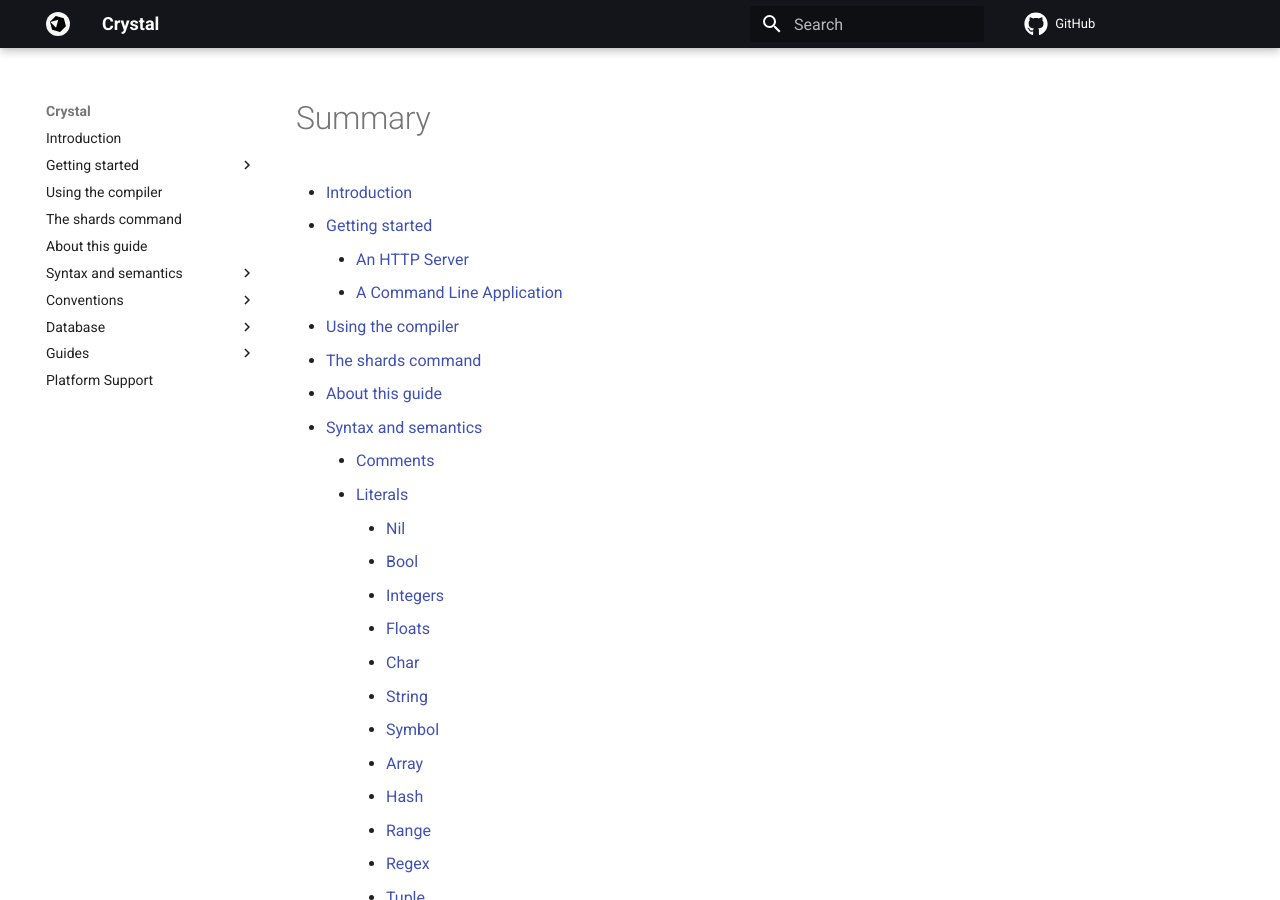
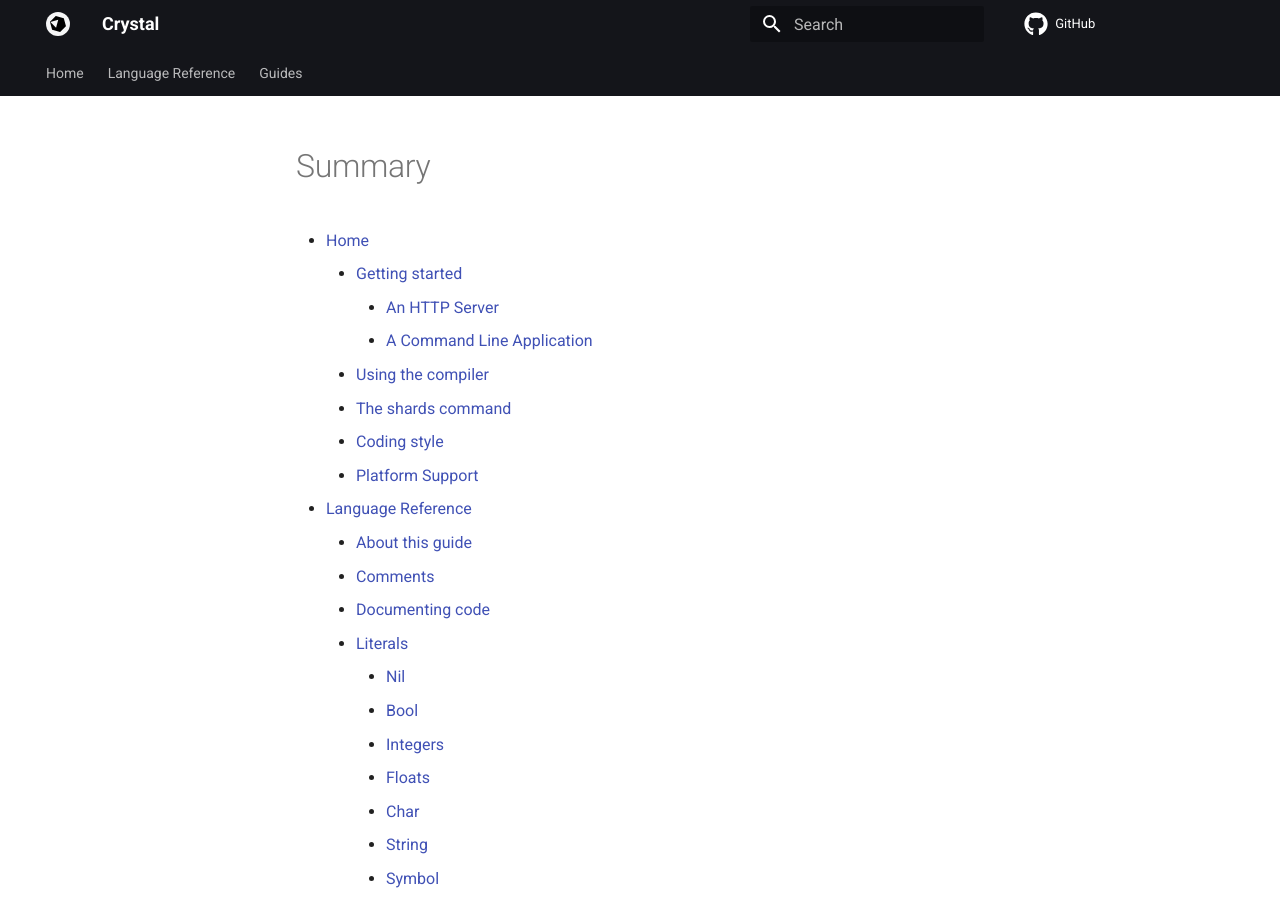
Before and after one commit to crystal-lang/crystal-book, an MkDocs documentation site: the page built from docs/SUMMARY.md, in a window 1280 px wide and 900 px high. Built offline with MkDocs 1.6.1 and Material for MkDocs 9.7.7, drawn with Linux system fonts in a browser that asks for light colours; comment, search, counter and statistics services are not loaded; some of the changed text lies outside the part shown.

Commit message:
Reorganize navigation menu with nav tabs

````diff
--- a/docs/SUMMARY.md
+++ b/docs/SUMMARY.md
@@ -1,14 +1,17 @@
 # Summary
 
-* [Introduction](README.md)
-* [Getting started](getting_started/README.md)
-    * [An HTTP Server](getting_started/http_server.md)
-    * [A Command Line Application](getting_started/cli.md)
-* [Using the compiler](using_the_compiler/README.md)
-* [The shards command](the_shards_command/README.md)
-* [About this guide](overview/README.md)
-* [Syntax and semantics](syntax_and_semantics/README.md)
+* [Home](README.md)
+    * [Getting started](getting_started/README.md)
+        * [An HTTP Server](getting_started/http_server.md)
+        * [A Command Line Application](getting_started/cli.md)
+    * [Using the compiler](using_the_compiler/README.md)
+    * [The shards command](the_shards_command/README.md)
+    * [Coding style](conventions/coding_style.md)
+    * [Platform Support](platform_support.md)
+* [Language Reference](syntax_and_semantics/README.md)
+    * [About this guide](overview/README.md)
     * [Comments](syntax_and_semantics/comments.md)
+    * [Documenting code](syntax_and_semantics/documenting_code.md)
     * [Literals](syntax_and_semantics/literals/README.md)
         * [Nil](syntax_and_semantics/literals/nil.md)
         * [Bool](syntax_and_semantics/literals/bool.md)
@@ -116,13 +119,6 @@
         * [alias](syntax_and_semantics/c_bindings/alias.md)
         * [Callbacks](syntax_and_semantics/c_bindings/callbacks.md)
     * [Unsafe code](syntax_and_semantics/unsafe.md)
-* [Conventions](conventions/README.md)
-    * [Coding style](conventions/coding_style.md)
-    * [Documenting code](conventions/documenting_code.md)
-* [Database](database/README.md)
-    * [Connection](database/connection.md)
-    * [Connection pool](database/connection_pool.md)
-    * [Transactions](database/transactions.md)
 * [Guides](guides/README.md)
     * [Performance](guides/performance.md)
     * [Concurrency](guides/concurrency.md)
--- a/docs/guides/writing_shards.md
+++ b/docs/guides/writing_shards.md
@@ -84,7 +84,7 @@
 #### Documentation
 
 - Document your code with comments. All of it. Even the private methods.
-- Crystal has [a built-in documentation generator](../conventions/documenting_code.md). Use it!
+- Crystal has [a built-in documentation generator](../syntax_and_semantics/documenting_code.md). Use it!
 
 Run `crystal docs` to convert your code and comments into interlinking API documentation. Open the files in the `/docs/` directory with a web browser to see how your documentation is looking along the way.
 
@@ -116,7 +116,7 @@
 #### Coding Style
 
 - It's fine to have your own style, but sticking to [some core rubrics defined by the Crystal team](../conventions/coding_style.md) can help keep your code consistent, readable and usable for other developers.
-- Utilize Crystal's [built-in code formatter](../conventions/documenting_code.md) to automatically format all `.cr` files in a directory.
+- Utilize Crystal's [built-in code formatter](../syntax_and_semantics/documenting_code.md) to automatically format all `.cr` files in a directory.
 
 e.g.
 
--- a/docs/using_the_compiler/README.md
+++ b/docs/using_the_compiler/README.md
@@ -235,7 +235,7 @@
 
 ### `crystal docs`
 
-The `crystal docs` command generates API documentation from inline docstrings in Crystal files (see [documenting code](../conventions/documenting_code.md)).
+The `crystal docs` command generates API documentation from inline docstrings in Crystal files (see [documenting code](../syntax_and_semantics/documenting_code.md)).
 
 ```bash
 crystal docs [--output=<output_dir>] [--canonical-base-url=<url>] [<source_file>...]
--- a/mkdocs.yml
+++ b/mkdocs.yml
@@ -13,6 +13,8 @@
     repo: fontawesome/brands/github
   favicon: https://crystal-lang.org/favicon.ico
   logo: assets/crystal-circ.svg
+  features:
+    - navigation.tabs
 
 extra_css:
   - assets/style.css
@@ -29,6 +31,7 @@
         syntax_and_semantics/macros.md: syntax_and_semantics/macros/README.md
         syntax_and_semantics/annotations.md: syntax_and_semantics/annotations/README.md
         guides/continuous_integration.md: guides/ci/README.md
+        conventions/documenting_code.md: syntax_and_semantics/documenting_code.md
 
 markdown_extensions:
   - admonition
````
Also changed, not shown: other parts of docs/SUMMARY.md (+4 -1 lines), docs/conventions/README.md (deleted, +0 -6 lines), docs/syntax_and_semantics/documenting_code.md (renamed from docs/conventions/documenting_code.md).
